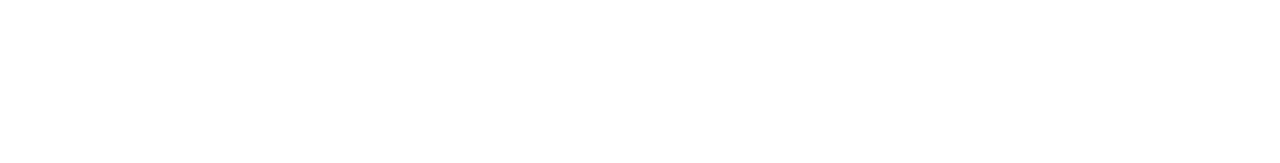
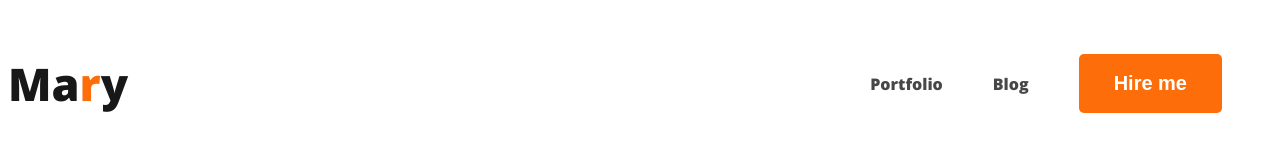
Before and after one commit to biswasshus19/web-devoloper-project, a plain HTML site: page index.html in a window 1280 px wide. Drawn offline with nearby package versions, Linux system fonts and the light colour scheme.

Commit message:
Set the navigation value

```diff
--- a/index.html
+++ b/index.html
@@ -4,10 +4,21 @@
     <meta charset="UTF-8">
     <meta name="viewport" content="width=device-width, initial-scale=1.0">
     <title>Web Devolopment Portfolio</title>
+    <link rel="stylesheet" href="portfilo.css">
+    <link rel="preconnect" href="https://fonts.googleapis.com">
+<link rel="preconnect" href="https://fonts.gstatic.com" crossorigin>
+<link href="https://fonts.googleapis.com/css2?family=Open+Sans:wght@800&display=swap" rel="stylesheet">
 </head>
 <body>
     <header>
-
+        <nav>
+            <h3 class="nav-title">Ma<span class="text-primary">r</span>y</h3>
+            <ul>
+                <li><a href="">Portfolio</a></li>
+                <li><a href="">Blog</a></li>
+                <li><button class="btn-primary">Hire me</button></li>
+            </ul>
+        </nav>
     </header>
     <main>
 
--- /dev/null
+++ b/portfilo.css
@@ -0,0 +1,41 @@
+/* common shared style */
+body{
+    font-family: 'Open Sans', sans-serif;
+}
+/* This is for those color which use most */
+.text-primary{
+    color: #FD6E0A;
+}
+/* This is for button color change */
+.btn-primary{
+    border-radius: 5px;
+    background-color: #FD6E0A;
+    color: white;
+    border: 0;
+    font-size: 20px;
+    font-weight: 700;
+    padding: 18px 35px;
+}
+/* navigation related css */
+nav{
+    display: flex;
+    align-items: center; /*this is for set the contain in middle. vartically in one line*/
+    justify-content: space-between; /* this is space in center */
+}
+.nav-title{
+    color: #181818;
+    font-size: 45px;
+    font-weight: 800;
+}
+nav >ul{
+    display: flex;
+    align-items: center;
+}
+nav li{
+    list-style: none;
+    margin-right: 50px;
+}
+nav a{
+    text-decoration: none;
+    color: #474747;
+}
```
